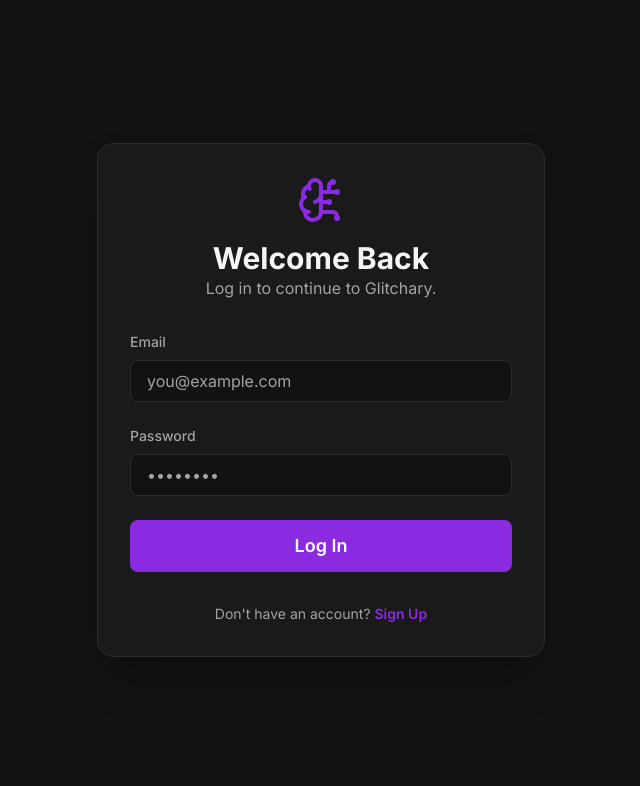
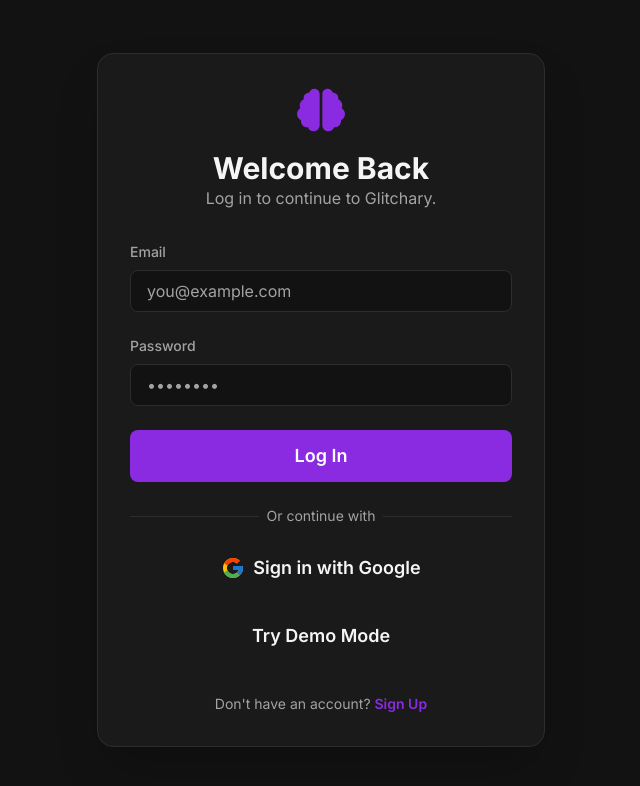
Before and after one commit to shithaarthan/Glich, a React (Vite) app: page /login in a window 1280 px wide. Shown: the top 786 px of the page, without its empty margins (319-959 px from the left). Built offline with nearby package versions, Linux system fonts and the light colour scheme.

Commit message:
auto-commit for 7bc751df-59f6-4beb-991a-4bdb91dece36

```diff
--- a/src/pages/Login.tsx
+++ b/src/pages/Login.tsx
@@ -1,18 +1,36 @@
 import React from 'react';
-import { Link } from 'react-router-dom';
-import { BrainCircuit } from 'lucide-react';
+import { Link, useNavigate } from 'react-router-dom';
+import { FaBrain } from 'react-icons/fa';
+import { FcGoogle } from 'react-icons/fc';
 import Input from '@/components/ui/Input';
 import Button from '@/components/ui/Button';
+import { useAuthStore } from '@/store/authStore';
 
 const Login: React.FC = () => {
+  const navigate = useNavigate();
+  const { loginWithGoogle, setDemoMode } = useAuthStore();
+
+  const handleGoogleLogin = async () => {
+    console.log('Initiating Google Login...');
+    await loginWithGoogle();
+    navigate('/feed');
+  };
+
+  const handleDemoMode = () => {
+    console.log('Entering Demo Mode...');
+    setDemoMode();
+    navigate('/feed');
+  };
+
   return (
     <div className="min-h-screen flex items-center justify-center bg-background p-4">
       <div className="w-full max-w-md mx-auto bg-surface p-8 rounded-2xl border border-border shadow-2xl animate-fade-in">
         <div className="text-center mb-8">
-          <BrainCircuit className="mx-auto text-primary mb-4" size={48} />
+          <FaBrain className="mx-auto text-primary mb-4" size={48} />
           <h1 className="text-3xl font-bold text-text">Welcome Back</h1>
           <p className="text-text-muted">Log in to continue to Glitchary.</p>
         </div>
+
         <form className="space-y-6">
           <div>
             <label className="block text-sm font-medium text-text-muted mb-2">Email</label>
@@ -26,6 +44,37 @@
             Log In
           </Button>
         </form>
+
+        <div className="mt-6 space-y-4">
+          <div className="relative">
+            <div className="absolute inset-0 flex items-center">
+              <div className="w-full border-t border-border"></div>
+            </div>
+            <div className="relative flex justify-center text-sm">
+              <span className="px-2 bg-surface text-text-muted">Or continue with</span>
+            </div>
+          </div>
+
+          <Button
+            variant="secondary"
+            size="lg"
+            className="w-full flex items-center justify-center space-x-2"
+            onClick={handleGoogleLogin}
+          >
+            <FcGoogle size={24} />
+            <span>Sign in with Google</span>
+          </Button>
+
+          <Button
+            variant="outline"
+            size="lg"
+            className="w-full"
+            onClick={handleDemoMode}
+          >
+            Try Demo Mode
+          </Button>
+        </div>
+
         <p className="text-center text-sm text-text-muted mt-8">
           Don't have an account?{' '}
           <Link to="/signup" className="font-semibold text-primary hover:underline">
```
